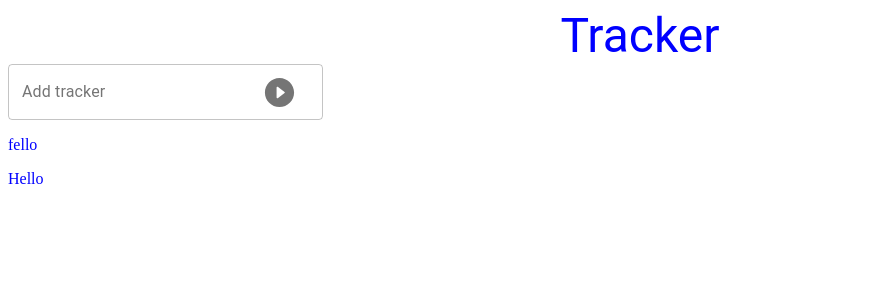
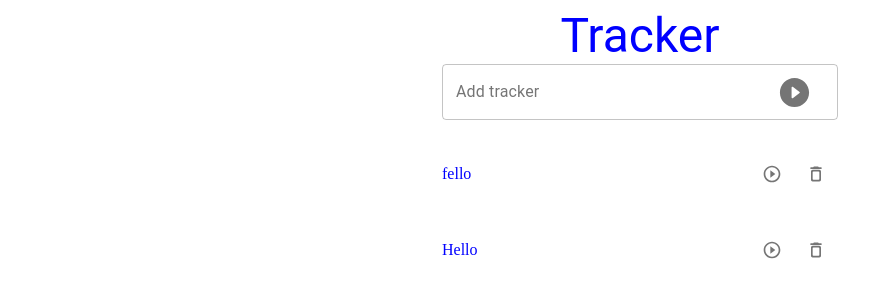
Before and after one commit to DanaDovzh/Nimble, a React app: page / in a window 1280 px wide. Shown: the top 300 px of the page, without its empty margins (0-893 px from the left). Built offline with nearby package versions, Linux system fonts and the light colour scheme.

Commit message:
Add btns for one record and general Container

```diff
--- a/src/components/App.js
+++ b/src/components/App.js
@@ -1,5 +1,6 @@
 import React, { Component } from 'react';
 import { Provider } from 'react-redux';
+import Container from '@material-ui/core/Container';
 import HeadLine from './HeadLine/HeadLine';
 import AddRecord from './PageRecords/AddRecord/AddRecord';
 import ListRecords from './PageRecords/ListRecords/ListRecords';
@@ -12,8 +13,10 @@ class App extends Component {
         return (
             <Provider store={store}>
                 <HeadLine title="Tracker" />
-                <AddRecord />
-                <ListRecords />
+                <Container maxWidth="xs">
+                    <AddRecord />
+                    <ListRecords />
+                </Container>
             </Provider>
         );
     }
--- a/src/components/PageRecords/AddRecord/AddRecord.js
+++ b/src/components/PageRecords/AddRecord/AddRecord.js
@@ -22,7 +22,7 @@ const AddRecord = () => {
         console.log(nameTracker);
     }, []);
     return (
-        <FormControl variant="outlined">
+        <FormControl variant="outlined" fullWidth>
             <InputLabel htmlFor="add-tracker">Add tracker</InputLabel>
             <OutlinedInput
                 id="add-tracker"
--- a/src/components/PageRecords/ListRecords/ListRecords.js
+++ b/src/components/PageRecords/ListRecords/ListRecords.js
@@ -1,5 +1,7 @@
 import React, { useEffect } from 'react';
 import { useSelector, useDispatch } from 'react-redux';
+
+import Record from './Record';
 
 const ListRecords = () => {
     const dispatch = useDispatch();
@@ -7,11 +9,11 @@ const ListRecords = () => {
 
     console.log(trackers);
     return (
-        <div>
-            {trackers.reverse().map((i) => {
-                return <p>{i.name}</p>;
-            })}
-        </div>
+        <ul>
+            {trackers.reverse().map((i) => (
+                <Record name={i.name} />
+            ))}
+        </ul>
     );
 };
 export default ListRecords;
--- /dev/null
+++ b/src/components/PageRecords/ListRecords/Record.js
@@ -0,0 +1,25 @@
+import React from 'react';
+
+import IconButton from '@material-ui/core/IconButton';
+import DeleteOutlineRoundedIcon from '@material-ui/icons/DeleteOutlineRounded';
+import PlayCircleOutlineIcon from '@material-ui/icons/PlayCircleOutline';
+
+import './record.sass';
+
+const Record = ({ name }) => {
+    return (
+        <li class="record">
+            {name}
+            <p>
+                <IconButton>
+                    <PlayCircleOutlineIcon fontSize="small" />
+                </IconButton>
+                <IconButton>
+                    <DeleteOutlineRoundedIcon fontSize="small" />
+                </IconButton>
+            </p>
+        </li>
+    );
+};
+
+export default Record;
--- /dev/null
+++ b/src/components/PageRecords/ListRecords/record.sass
@@ -0,0 +1,9 @@
+li
+    list-style-type: none
+ul
+    padding: 0
+.record
+    display: flex
+    align-items: center
+    justify-content: space-between
+    width: 100%
```
